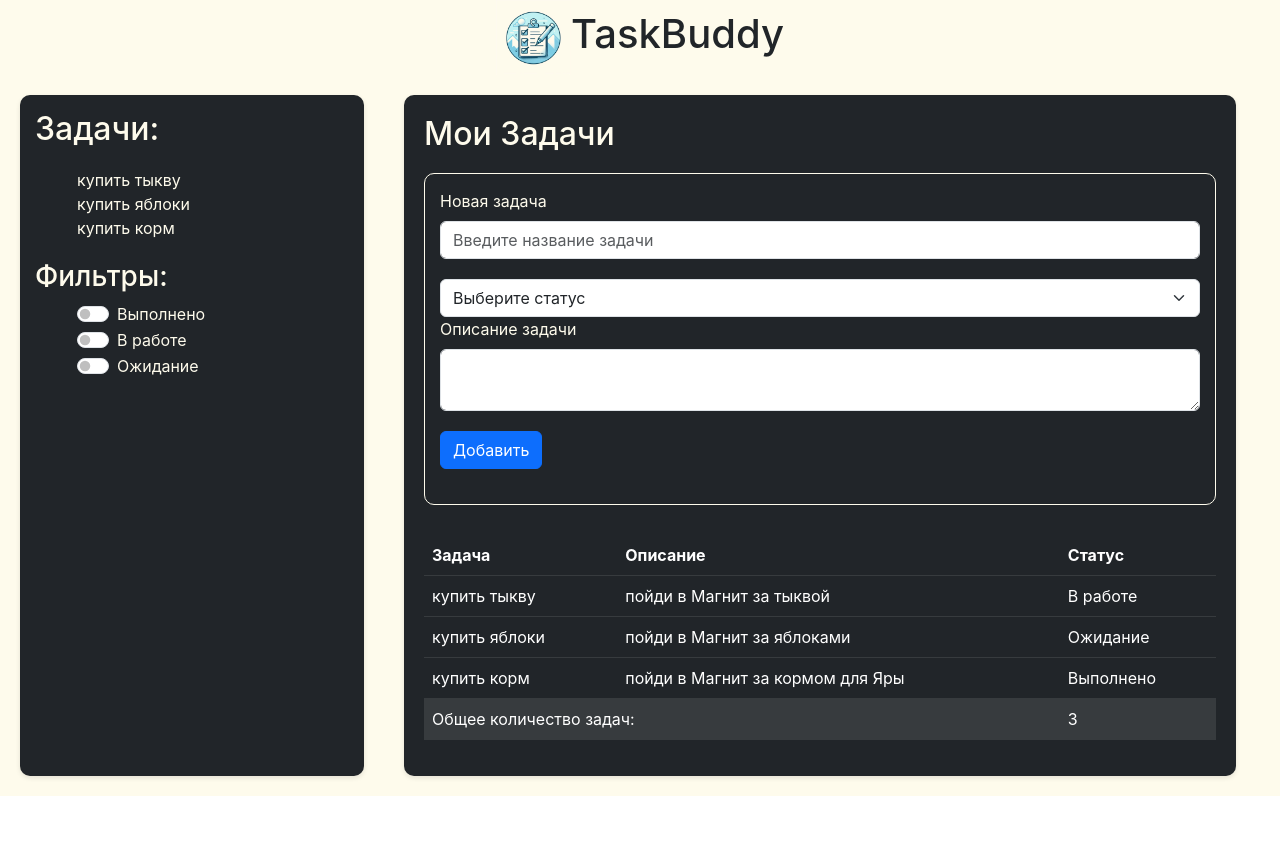
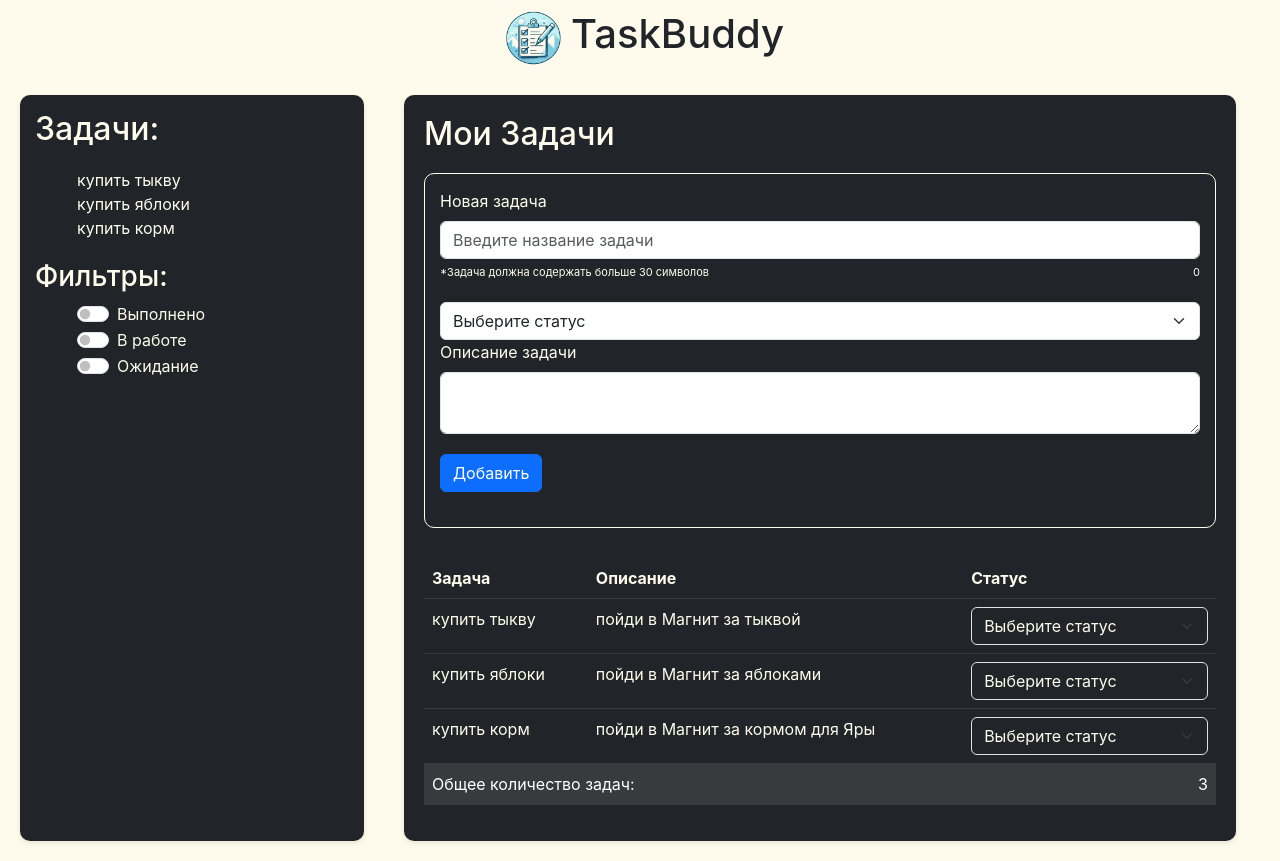
Before and after one commit to anna1luna/todo, a React (Create React App) app in the folder to-do/: page / in a window 1280 px wide. Before the commit the page ends 800 px from the top, so only its background shows below. Built offline with nearby package versions, Linux system fonts and the light colour scheme.

Commit message:
design changes to todo

```diff
--- a/to-do/src/components/todo/todo.jsx
+++ b/to-do/src/components/todo/todo.jsx
@@ -15,6 +15,10 @@ const Todo = (props) => {
             id="task"
             placeholder="Введите название задачи"
           ></input>
+          <div className={s.counter}>
+            <p>*Задача должна содержать больше 30 символов</p>
+            <p> 0 </p>
+          </div>
         </div>
         <select
           className={`form-select ${s.selection}`}
@@ -45,23 +49,53 @@ const Todo = (props) => {
           <tr>
             <td>купить тыкву</td>
             <td>пойди в Магнит за тыквой</td>
-            <td>В работе</td>
+            <td>
+              <select
+                className={`form-select ${s.selectionTasks}`}
+                aria-label="Default select"
+              >
+                <option selected>Выберите статус</option>
+                <option value="1">В работе</option>
+                <option value="2">Ожидание</option>
+                <option value="3">Выполнено</option>
+              </select>
+            </td>
           </tr>
           <tr>
             <td>купить яблоки</td>
             <td>пойди в Магнит за яблоками</td>
-            <td>Ожидание</td>
+            <td>
+              <select
+                className={`form-select ${s.selectionTasks}`}
+                aria-label="Default select"
+              >
+                <option selected>Выберите статус</option>
+                <option value="1">В работе</option>
+                <option value="2">Ожидание</option>
+                <option value="3">Выполнено</option>
+              </select>
+            </td>
           </tr>
           <tr>
             <td>купить корм</td>
             <td>пойди в Магнит за кормом для Яры</td>
-            <td>Выполнено</td>
+            <td>
+              <select
+                className={`form-select ${s.selectionTasks}`}
+                aria-label="Default select"
+              >
+                <option selected>Выберите статус</option>
+                <option value="1">В работе</option>
+                <option value="2">Ожидание</option>
+                <option value="3">Выполнено</option>
+              </select>
+            </td>
           </tr>
           <tr>
             <td colspan="2" className={`table-active`}>
               Общее количество задач:
             </td>
-            <td className={`table-active`}>3</td>
+            <td className={`table-active ${s.total}`}>3</td>
           </tr>
         </tbody>
       </table>
--- a/to-do/src/components/todo/todo.module.css
+++ b/to-do/src/components/todo/todo.module.css
@@ -36,3 +36,27 @@ h2 {
 table {
   color: #fefbec;
 }
+
+.selectionTasks {
+  background-color: #212529;
+  color: #fefbec;
+
+}
+
+td, tr {
+  color: #fefbec;
+}
+
+.total {
+  text-align: end;
+}
+
+.counter {
+  display: flex;
+  justify-content: space-between;
+  margin-top: 5px;
+  margin-bottom: -15px;
+  font-size: 11px;
+  color: #fefbec;
+
+}
```
